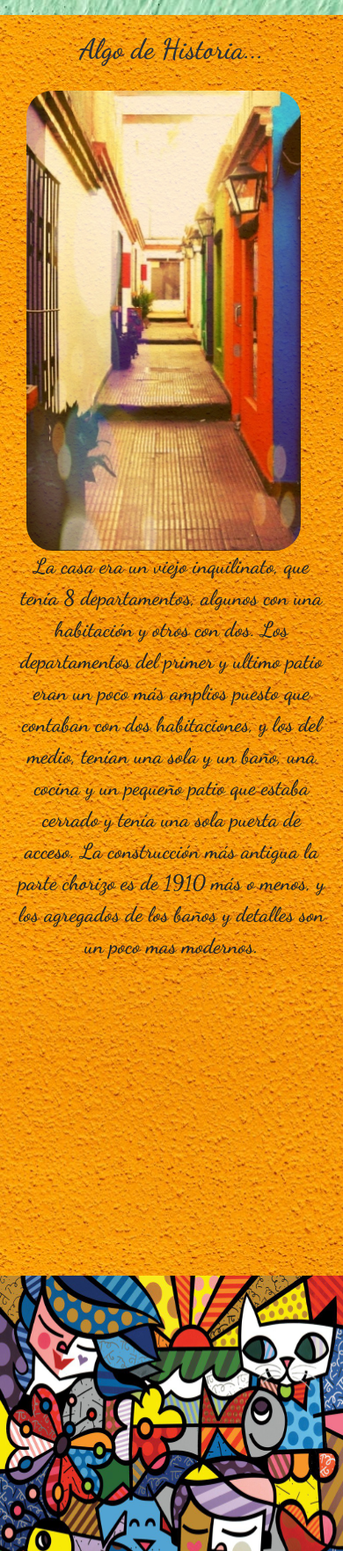
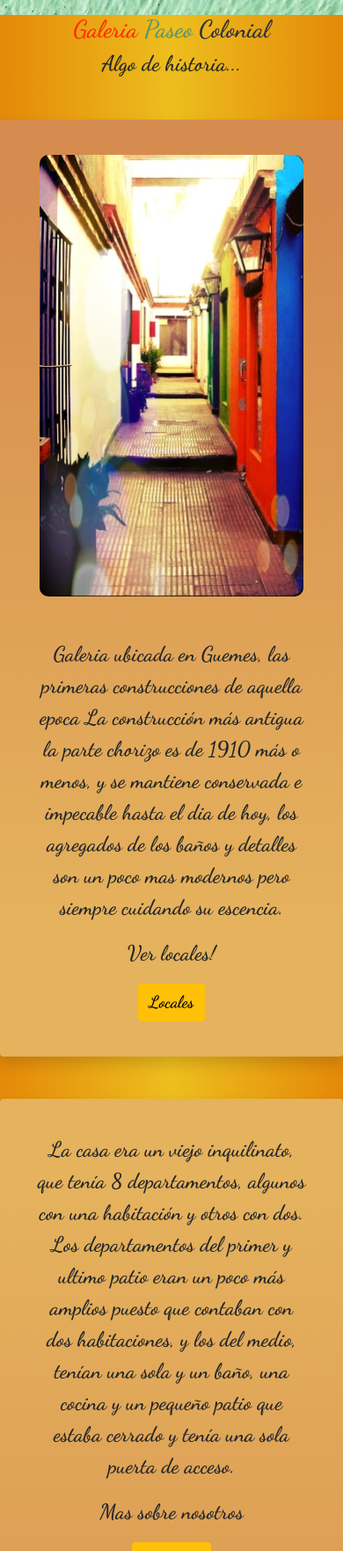
Before and after one commit to FelipeJuaneda/sass-juaneda, a website: page index.html in a window 390 px wide. Shown: the part 237-2000 px from the top of the page at 88% size. Drawn offline with Linux system fonts and the light colour scheme.

Commit message:
Cambio total de index- mejorado

```diff
--- a/index.html
+++ b/index.html
@@ -45,26 +45,61 @@
 
 
     <!-- TITULO E IMGs -->
+    <h1 class="text-center"><span class="galeria">Galeria</span> <span class="paseo">Paseo</span> <span class="colonial">Colonial</span></h1>
+    <h2 class="text-center">Algo de historia...</h2>
+    <main class="contenedor-pasillo container my-5 shadow p-3 mb-5 bg-body rounded">
+        <section class="contenedor-imgpasillo d-flex justify-content-center">
+            <div class="pasillo m-4">
+                <img class="img-pasillo img-fluid" src="./imagenes/galeriaa.jpg" alt="">
+            </div>
+        </section>
+        <section class="contenedor-parrafo text-center m-4">
+            <div class="parrafo">
+                <p class="lh-base">
+                    Galeria ubicada en Guemes, las primeras construcciones de aquella epoca
+                    La construcción más antigua la parte chorizo es de 1910 más o
+                    menos, y se mantiene conservada e impecable hasta el dia de hoy,
+                    los agregados de los baños y detalles son un poco mas modernos pero siempre cuidando su escencia.
+                </p>
+            </div>
+            <section class="contenedor-boton text-center">
+                <p class="fw-bolder">Ver locales!</p>
+                <a href="./paginas/locales.html"><button type="button" class="btn btn-warning">Locales</button></a>
 
-    <section class="contenedor-historia">
-        <h1 class="titulo-historia">Algo de Historia...</h1>
-        <img class="imagen-pasillo" src="./imagenes/galeriaa.jpg" alt="">
-        <div class="parrafo-historia">
-            <p>La casa era un viejo inquilinato, que tenía 8 departamentos, algunos con una habitación y otros con dos.
-                Los departamentos del primer y ultimo patio eran un poco más amplios puesto que contaban con dos
-                habitaciones, y los del medio, tenían una sola y un baño, una cocina y un pequeño patio que estaba
-                cerrado y tenía una sola puerta de acceso. La construcción más antigua la parte chorizo es de 1910 más o
-                menos, y los agregados de los baños y detalles son un poco mas modernos.</p>
-        </div>
-        <img class="imagen-cartel" src="./imagenes/letrerorejasmodd.jpg" alt="">
+            </section>
+        </section>
+    </main>
+
+    <section class="contenedor-cartel container shadow p-3 mb-5 bg-body rounded">
+        <section class="contenedor-parrafoii text-center m-4">
+            <div class="parrafoii">
+                <p class="lh-base">La casa era un viejo inquilinato, que tenía 8 departamentos, algunos con una
+                    habitación y otros con dos.
+                    Los departamentos del primer y ultimo patio eran un poco más amplios puesto que contaban con dos
+                    habitaciones, y los del medio, tenían una sola y un baño, una cocina y un pequeño patio que estaba
+                    cerrado y tenía una sola puerta de acceso. </p>
+            </div>
+            <section class="contenedor-botonnos text-center">
+                <p>Mas sobre nosotros</p>
+                <a href="./paginas/nosotros.html"><button type="button" class="btn btn-warning">Nosotros!</button></a>
+
+            </section>
+        </section>
+        <section class="contenedor-letrero d-flex justify-content-center">
+            <div class="letrero">
+                <img class="img-cartel m-4 img-fluid" src="./imagenes/letrerorejasmodd.jpg" alt="">
+            </div>
+        </section>
     </section>
+
 
     <!-- DECORACION -->
 
     <section class="decoracion">
         <img class="img-decoracion" src="./imagenes/colores.jpg" alt="">
         <div class="parrafo-decoracion">
-            <p>Destacada por sus colores varios, <strong>llenos de vida</strong>, dandole a la galeria un carisma, arte
+            <p class="parrafo-deco">Destacada por sus colores varios, <strong>llenos de vida</strong>, dandole a la
+                galeria un carisma, arte
                 y una alegria unica en Guemes</p>
         </div>
     </section>
--- a/scss/_global.scss
+++ b/scss/_global.scss
@@ -6,8 +6,19 @@
     font-family: 'Dancing Script', cursive;
 }
 
+h1{
+    .galeria{
+        color: $color-galeria;
+    }
+    .paseo{
+        color: $color-paseo;
+    }
+    .colonial{
+        color: $color-colonial;
+    }
+}
 
 body{
-    background-image: url(../imagenes/parednaranja.jpg);
-    background-position: bottom;
+    background: rgb(228,137,9);
+    background: linear-gradient(90deg, rgba(228,137,9,1) 0%, rgba(237,190,30,1) 50%, rgba(228,137,9,1) 100%);
 }
--- a/scss/_variables.scss
+++ b/scss/_variables.scss
@@ -1,3 +1,5 @@
 $texto-parrafo: 30px;
 $color-a: #591F0A;
-$color-titulo: #2B303A;
+$color-galeria: #FF2E00;
+$color-paseo: #5C946E;
+$color-colonial: #2B303A;
--- a/scss/paginas/index.scss
+++ b/scss/paginas/index.scss
@@ -1,44 +1,130 @@
 
 /* Algo de Historia... */
-.contenedor-historia{
-    display: grid;
-    grid-template-columns: repeat(12, 1fr);
-    grid-template-rows: repeat(2, 1fr);
-    height: 55rem;
-    background-color: bisque;
-    background-image: url(../imagenes/parednaranja.jpg);
-    .titulo-historia{
-        grid-column: 5/9;
+
+.contenedor-pasillo{
+    background: rgb(229,178,93);
+    background: linear-gradient(0deg, rgba(229,178,93,1) 14%, rgba(214,140,78,1) 91%);
+    display:  grid;
+    grid-template-columns: repeat(12,1fr);
+    .contenedor-imgpasillo{
+        grid-column: 1/5;
         grid-row: 1/2;
-        width: 100%;
-        font-size: 3rem;
-        color: $color-titulo;
-        text-align: center;
-        padding: 20px 0;
+        .pasillo{
+            .img-pasillo{
+                border-radius: 10px;
+            }
+        }
     }
-    .imagen-pasillo{
-        grid-column: 1/4;
-        grid-row: 2/3;
-        border-radius: 30px;
-        width: 100%;
-        height: 100%;
-        opacity: 0.8;
+    .contenedor-parrafo{
+        display: grid;
+        grid-template-rows: repeat(2,auto);
+        grid-column: 6/12;
+        grid-row: 1/2;
+        .parrafo{
+            font-size: 2em;
+        }
+        .contenedor-boton{
+            font-size: 1.9em;
+            .btn{
+                font-size: 1em;
+            }
+        }
     }
-    .parrafo-historia{
-        grid-column: 4/10;
-        grid-row: 2/3;
-        font-size: 2rem;
-        text-align: center;
-        display: flex;
-        align-items: center;
+
+}
+
+.contenedor-cartel{
+    display:  grid;
+    grid-template-columns: repeat(12,1fr);
+    background: rgb(214,140,78);
+    background: linear-gradient(0deg, rgba(214,140,78,1) 14%, rgba(229,178,93,1) 91%);
+    .contenedor-parrafoii{
+        display: grid;
+        grid-template-rows: repeat(2,auto);
+        grid-column: 2/9;
+        grid-row: 1/2;
+
+        .parrafoii{
+            font-size: 1.7em;
+            grid-row: 1/2;
+        }
+        .contenedor-botonnos{
+            grid-row: 2/3;
+            font-size: 1.9em;
+            .btn{
+                font-size:1em ;
+            }
+        }
     }
-    .imagen-cartel{
-        grid-column: 10/13;
-        grid-row: 2/3;
-        border-radius: 30px;
-        width: 100%;
-        height: 100%;
-        opacity: 0.8;
+    .contenedor-letrero{
+        grid-column: 9/13;
+        grid-row: 1/2;
+        .letrero{
+            .img-cartel{
+                border-radius: 10px;
+            }
+        }
+    }
+}
+
+
+
+@media screen and (max-width:768px) {
+    .contenedor-pasillo{
+        display: block;
+    }
+    .contenedor-cartel{
+        display: block;
+    }
+    .decoracion{
+        .img-decoracion{
+            height: 50vh;
+        }
+        .parrafo-decoracion{
+            .parrafo-deco{
+                font-size: 22px;
+            }
+        }
+
+    }
+}
+@media screen and (max-width:1024px) {
+    .contenedor-pasillo{
+        .contenedor-parrafo{
+            display: grid;
+            grid-template-rows: repeat(2,auto);
+            grid-column: 6/12;
+            grid-row: 1/2;
+            .parrafo{
+                font-size: 1.5em;
+            }
+            .contenedor-boton{
+                font-size: 1.5em;
+                .btn{
+                    font-size: .8em;
+                }
+            }
+        }
+    }
+    .contenedor-cartel{
+        .contenedor-parrafoii{
+            display: grid;
+            grid-template-rows: repeat(2,auto);
+            grid-column: 2/9;
+            grid-row: 1/2;
+
+            .parrafoii{
+                font-size: 1.5em;
+                grid-row: 1/2;
+            }
+            .contenedor-botonnos{
+                grid-row: 2/3;
+                font-size: 1.5em;
+                .btn{
+                    font-size:.8em ;
+                }
+            }
+        }
     }
 }
 
@@ -49,9 +135,8 @@
     grid-template-columns: repeat(12, 1fr);
     grid-template-rows: repeat(2, 1fr);
     height: 100%;
-    background-color: bisque;
-    background-image: url(../imagenes/parednaranja.jpg);
-    margin-top: 300px;
+
+    margin-top: 50px;
     .img-decoracion{
         grid-column: 1/13;
         grid-row: 1/2;
@@ -68,34 +153,3 @@
         width: 100%;
     }
 }
-
-@media screen and (max-width:768px) {
-    /* Algo de Historia */
-    .contenedor-historia{
-        display: inline-block;
-        height: auto;
-    }
-    .contenedor-historia .titulo-historia{
-        font-size: 2rem;
-        display: flex;
-        justify-content: center;
-        align-items: center;
-    }
-    .contenedor-historia .imagen-cartel{
-        display: none;
-    }
-    .contenedor-historia .imagen-pasillo{
-        width: 80%;
-        margin-left: 30px;
-    }
-    .contenedor-historia .parrafo-historia{
-        font-size: 1.5em;
-        padding: 0 20px;
-    }
-
-    /* DECORACION */
-    .decoracion .img-decoracion{
-        height: 50vh;
-    }
-
-}
--- a/scss/paginas/nosotros.scss
+++ b/scss/paginas/nosotros.scss
@@ -3,7 +3,7 @@
 h1{
     color: $color-titulo;
 }
-.container{
+#nosotros{
     background: rgb(229,178,93);
     background: linear-gradient(0deg, rgba(229,178,93,1) 13%, rgba(214,140,78,1) 77%);
     .row{
```
Also changed, not shown: css/main.css.
